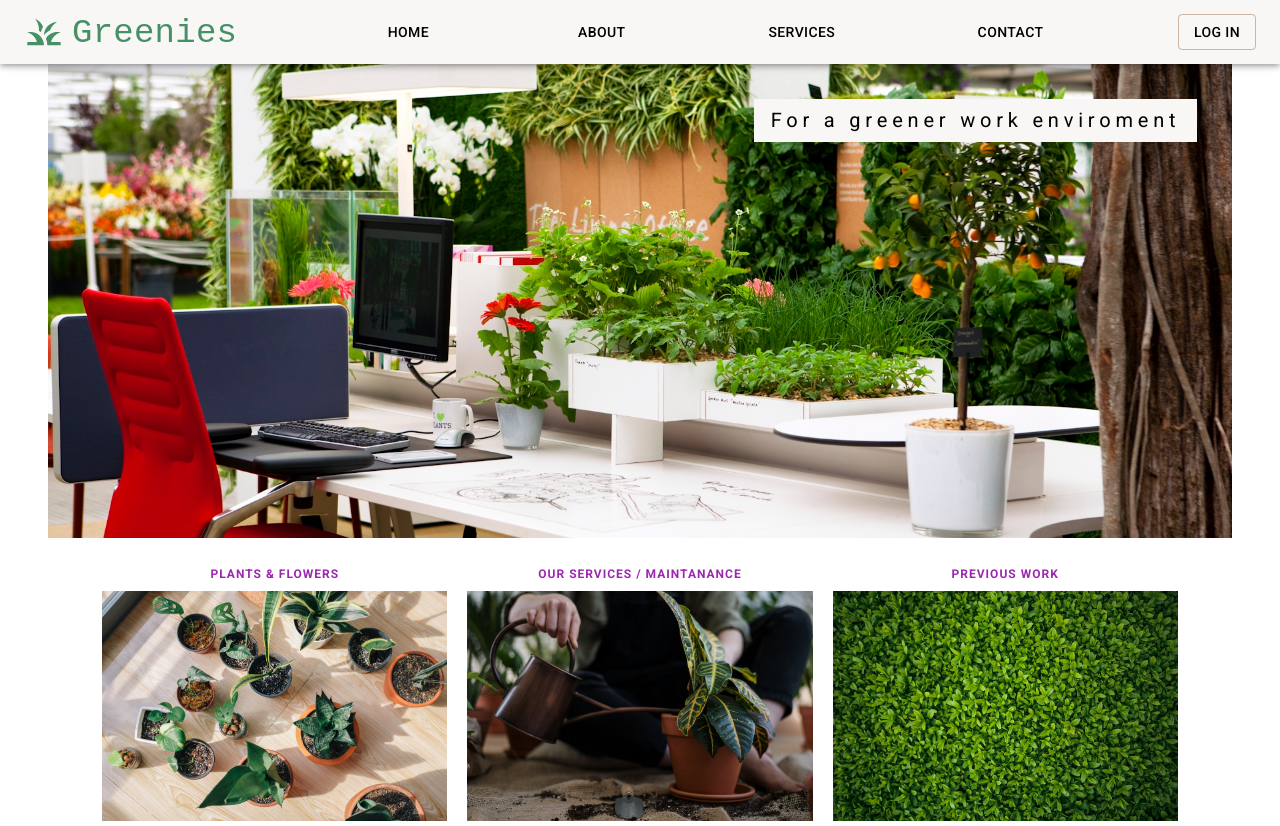
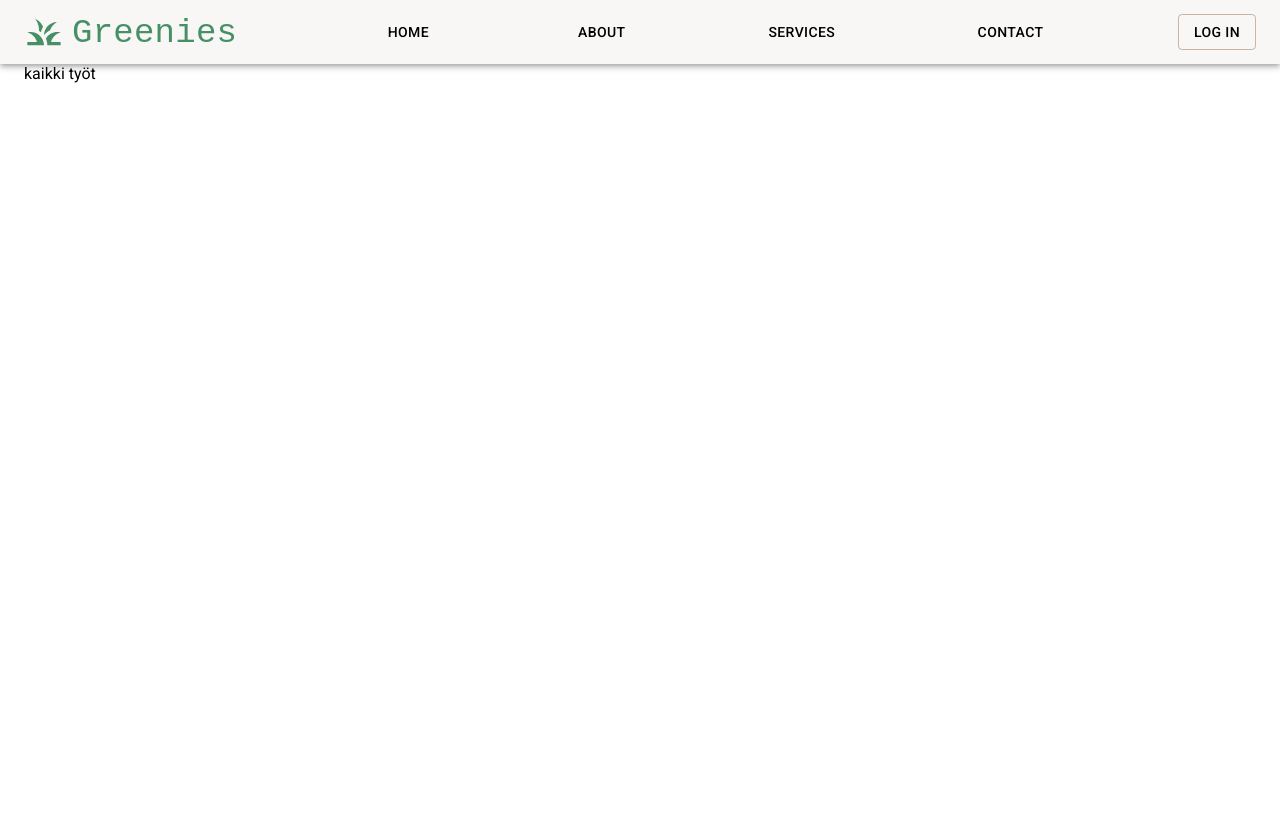
Before and after one commit to Tomi-Salminen/Ohjelmistoprojekti, a React (Vite) app in the folder frontend/: page /previouswork in a window 1280 px wide. After the commit the page ends 800 px from the top, so only its background shows below. Built offline with nearby package versions, Linux system fonts and the light colour scheme; the HTML template or start-up script is replaced by a standard one.

Commit message:
KuvaPalikan linkkaus preWork sivulle

```diff
--- a/frontend/src/App.jsx
+++ b/frontend/src/App.jsx
@@ -13,6 +13,7 @@ import LoginPage from './pages/LoginPage';
 import SignUpPage from './pages/SignUpPage'
 import PlantsPage from './pages/PlantsPage';
 import PlantInfo from './pages/PlantInfo';
+import PreviousWorkPage from './pages/PreviousWorkPage';
 
 const queryClient = new QueryClient();
 let logoutTimer;
@@ -90,6 +91,7 @@ export default function App() {
                   <Route path="/contact" element={<ContactPage />} />
                   <Route path="/services" element={<ServicesPage />} />
                   <Route path="/plants" element={<PlantsPage />} />
+                  <Route path="/previouswork" element={<PreviousWorkPage />} />
                   <Route path="/login" element={<LoginPage />} />
                   <Route path="/signup" element={<SignUpPage />} />
                   <Route path="/plants/plantinfo/:id" element={<PlantInfo />}/>
--- a/frontend/src/pages/HomePage.jsx
+++ b/frontend/src/pages/HomePage.jsx
@@ -40,10 +40,10 @@ const Home = () => {
                     <Typography variant="overline" display="block" color="secondary" sx={itemLinkStyle}>our services / maintanance</Typography>
                     <img  src={plantWatering} className="smallerPics"></img>
                 </NavLink>
-                <div className="smallerContainer hoverAnimation">
+                <NavLink to="/previouswork" className="smallerContainer hoverAnimation">
                     <Typography variant="overline" display="block" color="secondary" sx={itemLinkStyle}>previous work</Typography>
                     <img src={leaves} className="smallerPics"></img>
-                </div>
+                </NavLink>
             </div>
         </Container>
      );
--- /dev/null
+++ b/frontend/src/pages/PreviousWorkPage.jsx
@@ -0,0 +1,7 @@
+const PreviousWorkPage = () => {
+    return (
+        <div>kaikki työt</div>
+     );
+}
+
+export default PreviousWorkPage;
```
